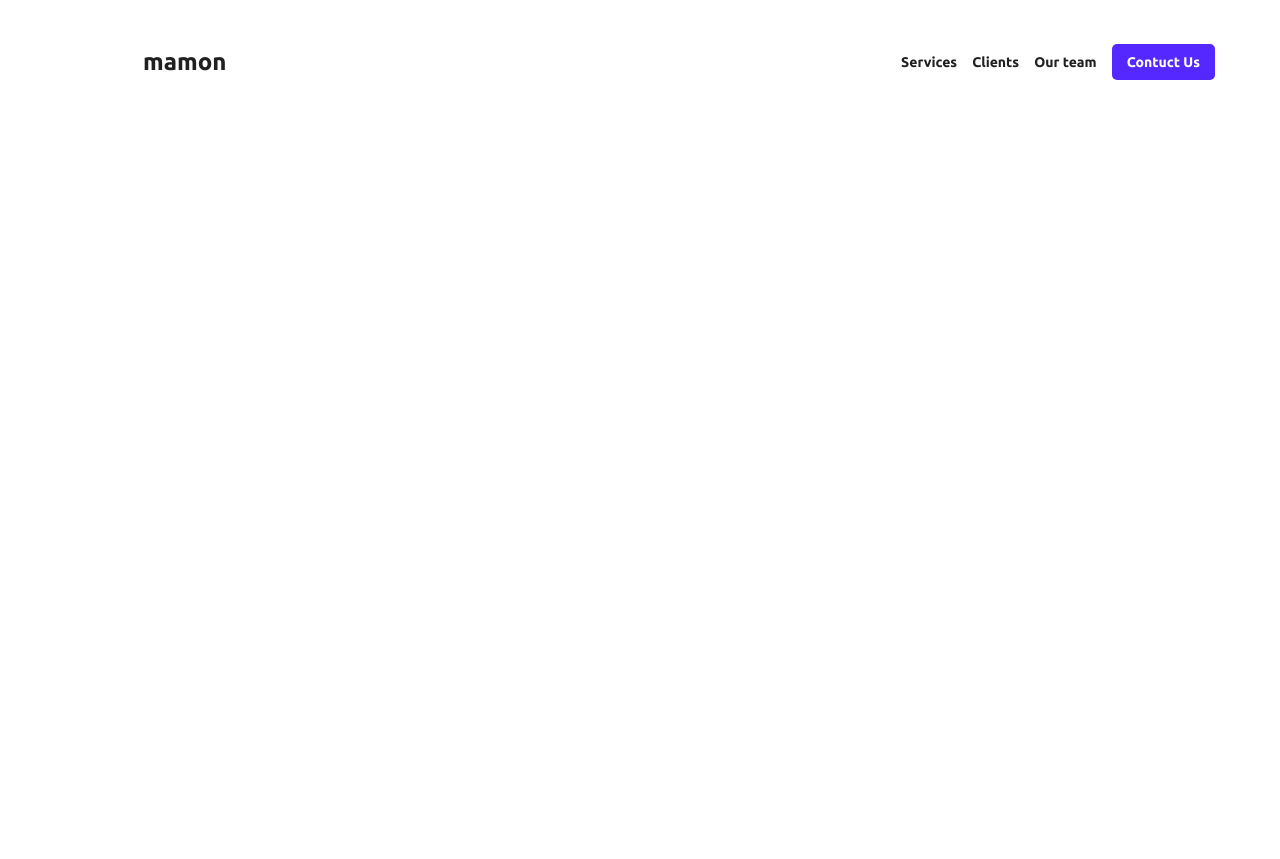
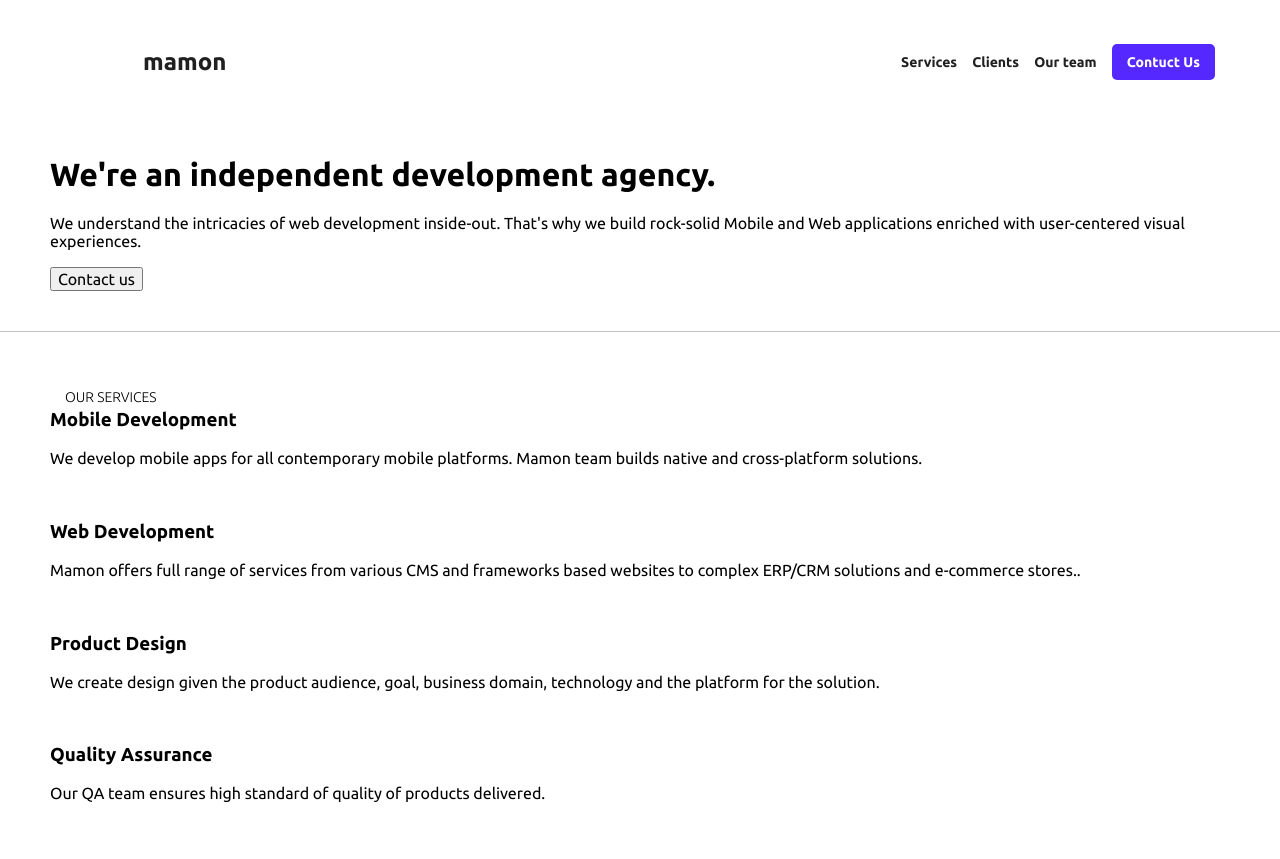
Before and after one commit to vladimirKartyshov/Verstka-Figma, a plain HTML site: page index.html in a window 1280 px wide. Before the commit the page ends 800 px from the top, so only its background shows below. Drawn offline with nearby package versions, Linux system fonts and the light colour scheme.

Commit message:
body has been started

```diff
--- a/css/style.css
+++ b/css/style.css
@@ -14,6 +14,14 @@ body {
     align-items: center;
     box-sizing: border-box;
     font-weight: 700;
+}
+
+.wrap {
+    width: 100%;
+    max-width: 1180px;
+    margin: 0 auto;
+    padding-left: 15px;
+    padding-right: 15px;
 }
 
 .nav {
@@ -61,3 +69,21 @@ body {
     font-size: 24px;
     color: #202020;
 }
+
+.page {
+    padding-top: 40px;
+    padding-bottom: 40px;
+    position: relative;
+}
+
+.page-top {
+    border-top: 1px solid #C2C2C2;
+}
+
+.page h2 {
+    position: absolute;
+    font-size: 14px;
+    font-weight: 300;
+    background-color: #fff;
+    padding: 5px 15px;
+}
--- a/index.html
+++ b/index.html
@@ -24,6 +24,48 @@
              </nav>
          </div>
      </header>
+<div class="page">
+    <div class="wrap">
+        <h1>We're an independent development agency.</h1>
+        <p>We understand the intricacies of web development inside-out. That's why we build rock-solid Mobile and Web applications enriched with user-centered visual experiences.</p>
+        <button type="button">Contact us</button>
+    </div>
+    </div>
+<div class="page page-top">
+    <div class="wrap">
+        <h2>OUR SERVICES</h2>
+        <div class="services">
+            <div class="services-item">
+                <img src="" alt="">
+                <div>
+                    <h3>Mobile Development</h3>
+                    <p>We develop mobile apps for all contemporary mobile platforms. Mamon team builds native and cross-platform solutions.</p>
+                </div>
+            </div>
+            <div class="services-item">
+                <img src="" alt="">
+                <div>
+                    <h3>Web Development</h3>
+                    <p>Mamon offers full range of services from various CMS and frameworks based websites to complex ERP/CRM solutions and e-commerce stores..</p>
+                </div>
+            </div>
+            <div class="services-item">
+                <img src="" alt="">
+                <div>
+                    <h3>Product Design</h3>
+                    <p>We create design given the product audience, goal, business domain, technology and the platform for the solution.</p>
+                </div>
+            </div>
+            <div class="services-item">
+                <img src="" alt="">
+                <div>
+                    <h3>Quality Assurance</h3>
+                    <p>Our QA team ensures high standard of quality of products delivered.</p>
+                </div>
+            </div>
+        </div>
+    </div>
+</div>
 
 </body>
 </html>
```
